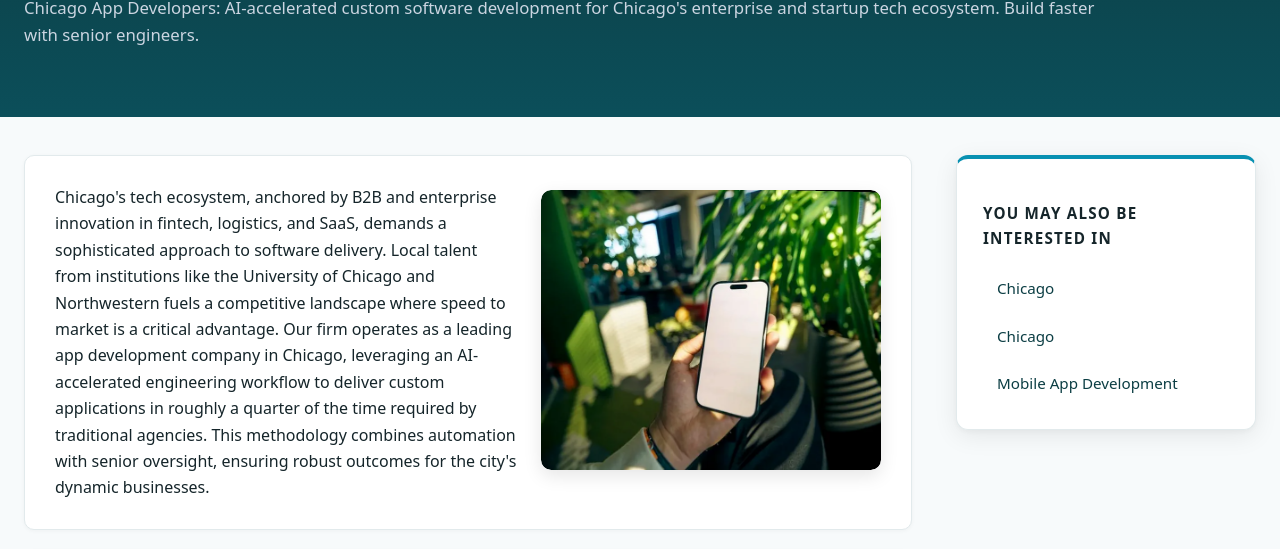
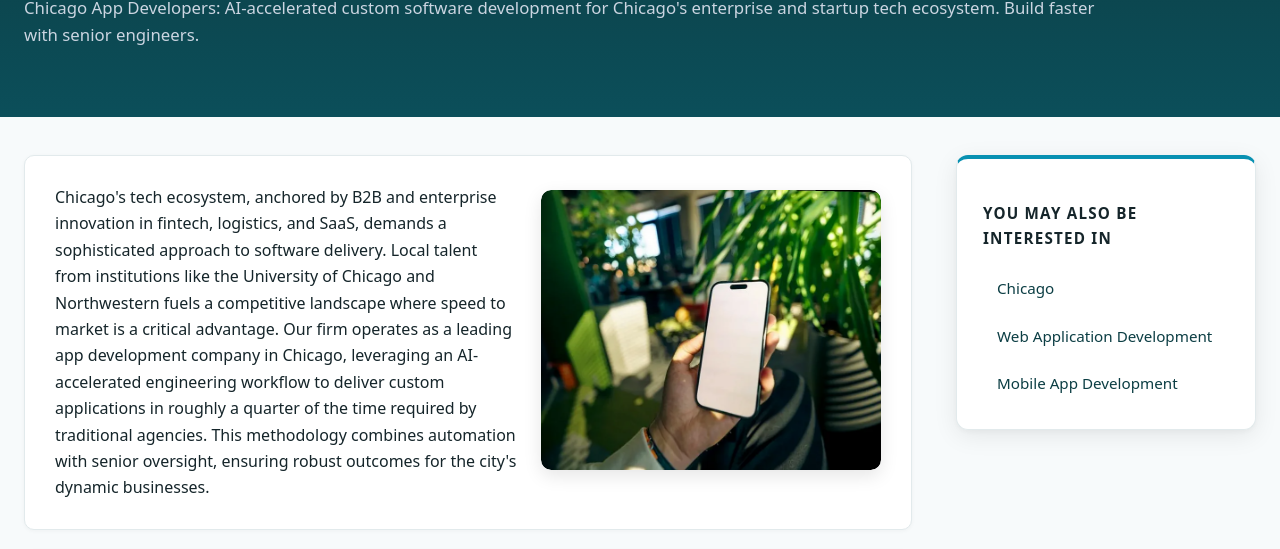
Before and after one commit to tito556/chicago-appdevelopers-vip, a plain HTML site: page app-development-company-in-chicago/index.html in a window 1280 px wide. Shown: the part 209-758 px from the top of the page. Drawn offline with nearby package versions, Linux system fonts and the light colour scheme.

Commit message:
Deploy chicago.appdevelopers.vip

```diff
--- a/app-development-company-in-chicago/index.html
+++ b/app-development-company-in-chicago/index.html
@@ -375,7 +375,7 @@ document.addEventListener('DOMContentLoaded',function(){(function(){
 
 </main>
 
-<aside class="sidebar"><h3>You may also be interested in</h3><ul><li><a href="/app-development-company-in-chicago/">Chicago</a></li><li><a href="/app-development-company-in-chicago/">Chicago</a></li><li><a href="/mobile-app-development/">Mobile App Development</a></li></ul></aside>
+<aside class="sidebar"><h3>You may also be interested in</h3><ul><li><a href="/app-development-company-in-chicago/">Chicago</a></li><li><a href="/web-app-development/">Web Application Development</a></li><li><a href="/mobile-app-development/">Mobile App Development</a></li></ul></aside>
 </div>
 </div>
 
```
Also changed, not shown: app-development-cost/index.html (+1 -1 lines), index.html (+1 -1 lines), saas-development/index.html (+1 -1 lines).
